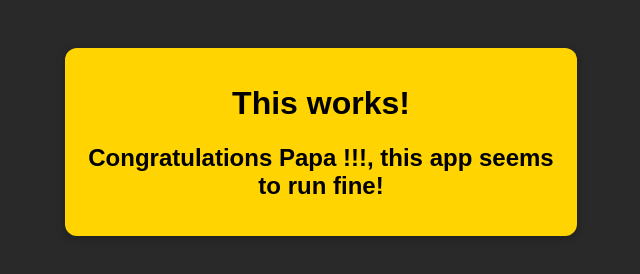
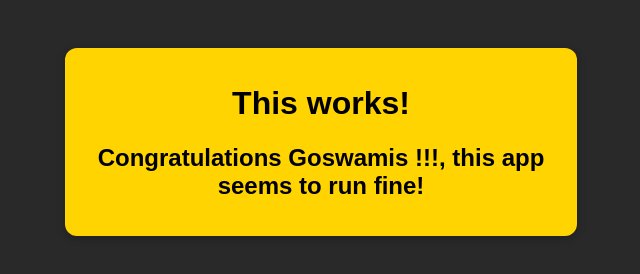
Before and after one commit to kanchan521996/docker-learning-githubaction-, a website: page views/welcome.html in a window 1280 px wide. Shown: the whole page, without its empty margins (319-959 px from the left). Drawn offline with Linux system fonts and the light colour scheme; files that its build step writes are made by us from their sources.

Commit message:
updated code

```diff
--- a/views/welcome.html
+++ b/views/welcome.html
@@ -9,7 +9,7 @@
 <body>
   <main>
     <h1>This works!</h1>
-    <h2>Congratulations Papa !!!, this app seems to run fine!</h2>
+    <h2>Congratulations Goswamis !!!, this app seems to run fine!</h2>
   </main>
 </body>
 </html>
```
